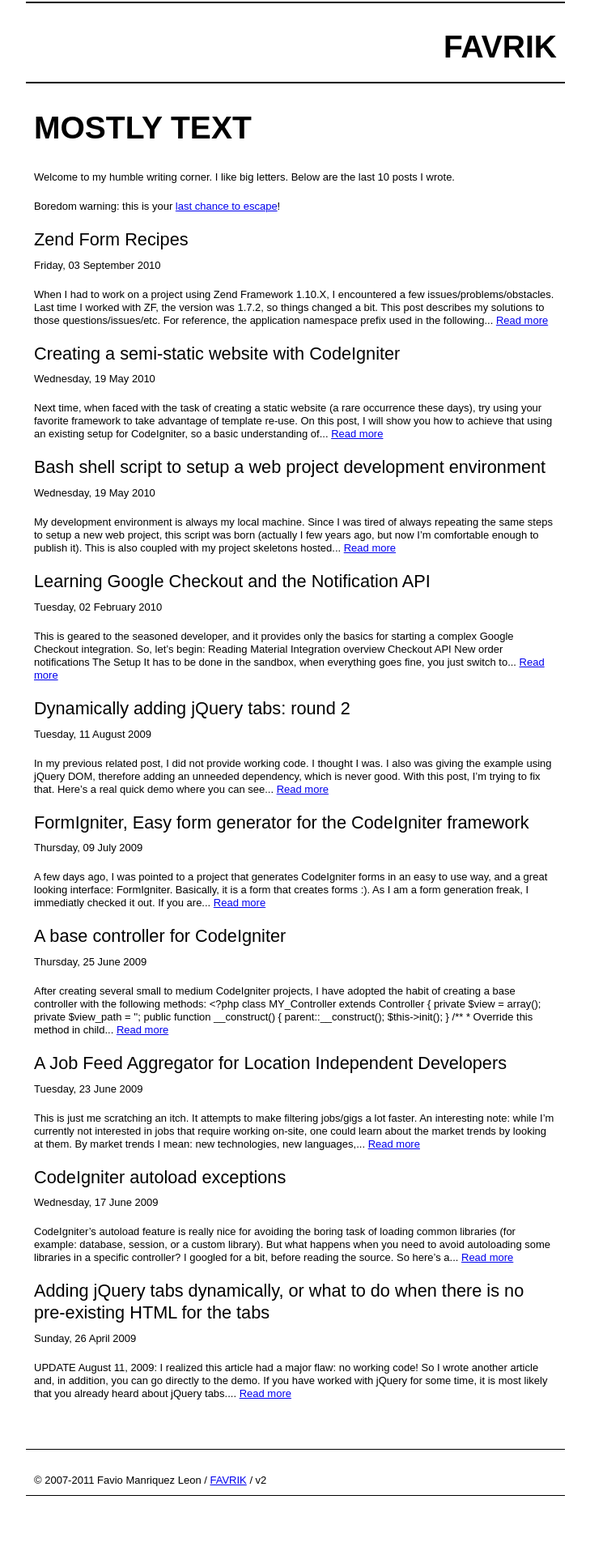
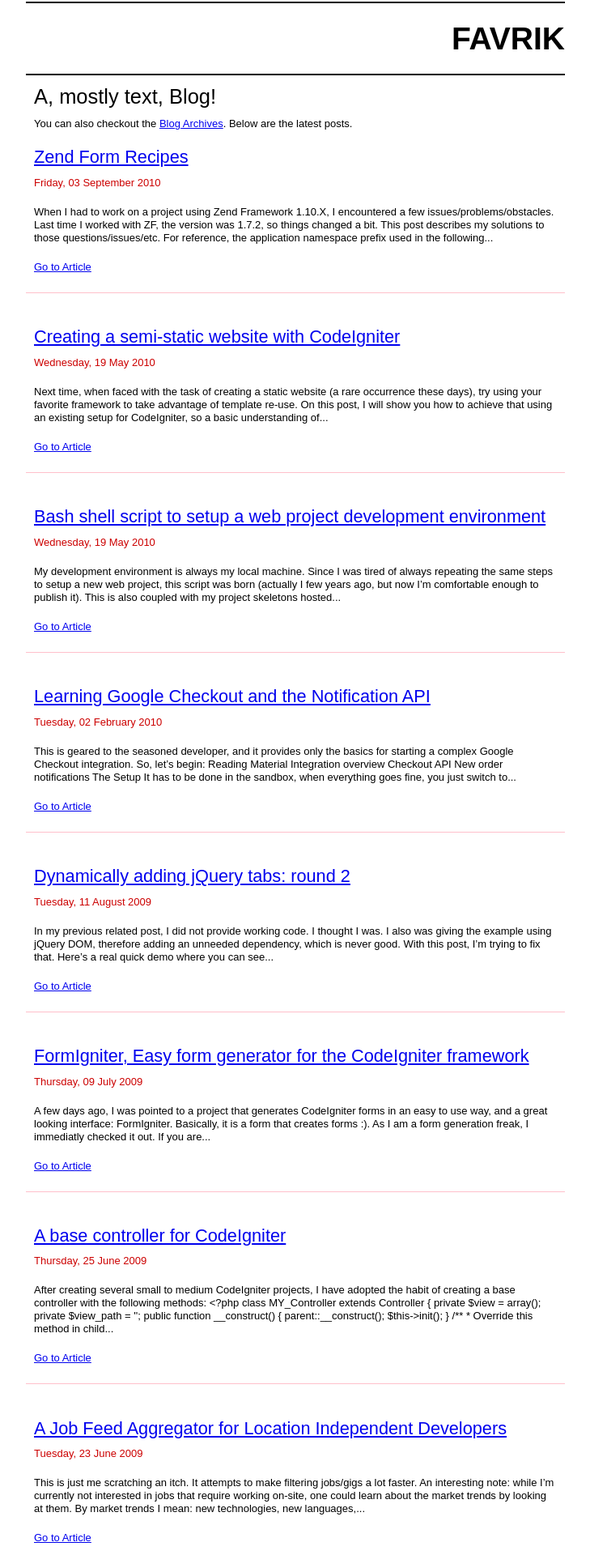
Before and after one commit to favrik/favrik.com, a Jekyll site: the page built from blog/index.html, in a window 1280 px wide. Shown: the top 1920 px of the page at 81% size, without its empty margins (275-1004 px from the left). Built offline with Jekyll 4.4.1, drawn with Linux system fonts in a browser that asks for light colours; Markdown is read by kramdown in place of the engine named in the settings; before the commit the page ends 1857 px from its top, so only the background shows below that; some of the changed text lies outside the part shown.

Commit message:
Add changes to layout/styles

```diff
--- a/_layouts/default.html
+++ b/_layouts/default.html
@@ -2,7 +2,7 @@
 <html>
 <head>
     <meta charset="utf-8" />
-	<title>{%if page.type != 'blog' %}Favrik: {% endif %}{% if page.title %}{{ page.title }}{% endif %}</title>
+	<title>Favrik{% if page.title %}: {{ page.title }}{% endif %}</title>
     <link rel="stylesheet" href="/css/f2.css" />
     {% if page.code_style %}<link href="/css/{{ page.code_style }}.css?{{site.time}}" rel="stylesheet" />{% endif %}
     {% if page.meta_keywords %}<meta name="keywords" content="{{ page.meta_keywords }}" />{% endif %}
@@ -20,7 +20,7 @@
     <div class="header">
         <header>
             <div class="logo">
-                <h1><a href="http://favrik.com/">Favrik</a></h1>
+                <a href="http://favrik.com/">Favrik</a>
             </div>
         </header>
     </div>
--- a/_layouts/site.html
+++ b/_layouts/site.html
@@ -1,5 +1,5 @@
 ---
 layout: default
-type: front
+type: site
 ---
 {{ content }}
--- a/blog/index.html
+++ b/blog/index.html
@@ -1,18 +1,24 @@
 ---
 layout: blog
-title: Mostly text.
+location: blogFront
+title: the Blog.
 meta_description: The blog of Favio Manriquez Leon, where he talks about web development related topics, and random things.
 meta_keywords: blog, jekyll, web development, css, php, zend framework, codeigniter, javascript
 topics: [ 'blogging', 'css', 'design', 'gaming', 'gnu-linux', 'javascript', 'music', 'personal', 'php', 'projects', 'random', 'startups', 'web-development', 'xmpp']
 ---
 
- <h1>Mostly text</h1>
- <p>Welcome to my humble writing corner. I like big letters. Below are the last 10 posts I wrote.</p>
- <p>Boredom warning: this is your <a href="http://google.com">last chance to escape</a>!</p>
-    {% for post in site.posts offset: 0 limit: 10 %}
+<div class="unit size1of1">
+
+    <h1>A, mostly text, Blog!</h1>
+    <p>You can also checkout the <a href="/archives/">Blog Archives</a>.  Below are the latest posts.</p>
+
+    {% for post in site.posts offset: 0 limit: 20 %}
       <div class="post">
-      <h2>{{ post.title }}</h2>
+      <h2><a href="{{ post.id }}/">{{ post.title }}</a></h2>
       <p class="date">{{ post.date | date: "%A, %d %B  %Y"}}  <em> <a href="http://www.google.com/search?q={{ post.topics }}+site%3Ablog.favrik.com">{{ post.topics }}</a> </em> </p>
-      <p>{{ post.content | strip_html | truncatewords: 50 }} <a href="{{ post.id }}/">Read more</a></p>
+      <p>{{ post.content | strip_html | truncatewords: 50 }}</p>
+      <p><a href="{{ post.id }}/">Go to Article</a></p>
       </div>
     {% endfor %}
+
+</div>
--- a/css/f2.css
+++ b/css/f2.css
@@ -7,7 +7,8 @@ version: 3.0.0pr2
 /* reset */
 html{color:#000;background:#FFF;}body,div,dl,dt,dd,ul,ol,li,h1,h2,h3,h4,h5,h6,pre,code,form,fieldset,legend,input,textarea,p,blockquote,th,td{margin:0;padding:0;}table{border-collapse:collapse;border-spacing:0;}fieldset,img{border:0;}address,caption,cite,code,dfn,em,strong,th,var{font-style:normal;font-weight:normal;}li{list-style:none;}caption,th{text-align:left;}h1,h2,h3,h4,h5,h6{font-size:100%;font-weight:normal;}q:before,q:after{content:'';}abbr,acronym{border:0;font-variant:normal;}sup{vertical-align:text-top;}sub{vertical-align:text-bottom;}input,textarea,select{font-family:inherit;font-size:inherit;font-weight:inherit;}input,textarea,select{*font-size:100%;}legend{color:#000;}
 /* fonts */
-body{font:13px/1.231 arial,helvetica,clean,sans-serif;*font-size:small;*font:x-small;}select,input,button,textarea{font:99% arial,helvetica,clean,sans-serif;}table{font-size:inherit;font:100%;}pre,code,kbd,samp,tt{font-family:monospace;*font-size:108%;line-height:100%;}
+body{font:13px/1.231 arial,helvetica,clean,sans-serif;*font-size:small;*font:x-small;}select,input,button,textarea{font:99% arial,helvetica,clean,sans-serif;}table{font-size:inherit;font:100%;}
+pre,code,kbd,samp,tt{font-family:monospace;*font-size:108%;line-height:120%;}
 
 
 /* grids */
@@ -71,14 +72,14 @@ body {
 
 /* GLOBAL */
 
-h1 {
+.logo {
     font-size: 3em;
     margin: .5em 0 ;
     font-weight: bold;
     text-transform: uppercase;
 }
 
-h1 a {
+.logo a {
     text-decoration: none;
     color: #000;
 }
@@ -92,7 +93,7 @@ h3 em {
 
 /* STYLES PER PAGE TYPE */
 
-.front h2 {
+.section h2 {
     background: #000;
     color: #fff;
     padding: 30px 10px 15px 26px;
@@ -106,6 +107,10 @@ h3 em {
 /* CONTAINERS */
 .page {
     width: 666px;
+}
+
+.page.blog {
+    width: 90%;
 }
 
 .header {
@@ -138,3 +143,65 @@ h3 em {
     border-bottom: 1px solid #000;
     border-top: 1px solid #000;
 }
+
+.post {
+    padding-bottom: 1em;
+    border-bottom: 1px solid pink;
+    margin-bottom: 2.4em;
+}
+
+.terminal {
+    background: #000;
+    color: #fff;
+    margin-bottom: 20px;
+}
+
+/* ----------------------------------------------------------------------------
+    Post styles
+ */
+
+
+/* A list of somethings */
+dl.posts {
+}
+
+dl.posts dt {
+    width:16%;
+    margin-bottom:0;
+}
+
+dl.posts dd em {
+    font-style:normal;
+    display:block;
+}
+
+dl.posts dd em a {
+    color:#fff;
+    padding:0 5px;
+    font-size:10px;
+    text-decoration:none;
+    background:#444;
+}
+
+dl.posts dd {
+    margin-bottom:0;
+}
+
+.date {
+   color:#c00;
+}
+
+.update {
+    margin-left:0;
+    margin-right:0;
+    background:#eee;
+    padding:.75em 1.5em;
+}
+
+
+
+/* ----------------------------------------------------------------------------
+    DisQus
+ */
+#disqus_thread {
+}
--- a/css/syntax.css
+++ b/css/syntax.css
@@ -1,6 +1,5 @@
 /* Font sizing */
 .highlight {
-    font-size: .6em;
     line-height: 1.4em;
     font-family: Monaco, "Courier New", monospace;
     padding:0 2em;
```
Also changed, not shown: _layouts/post.html (+21 -2 lines).
